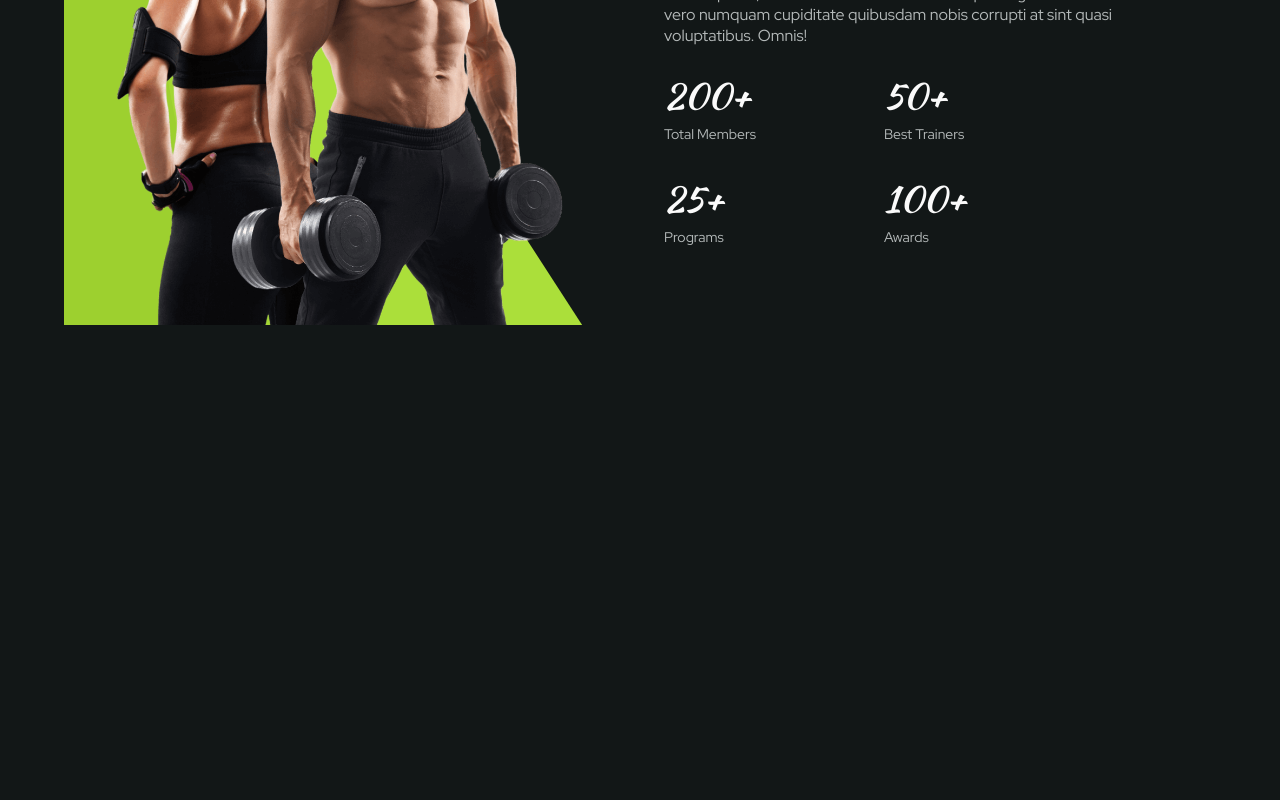
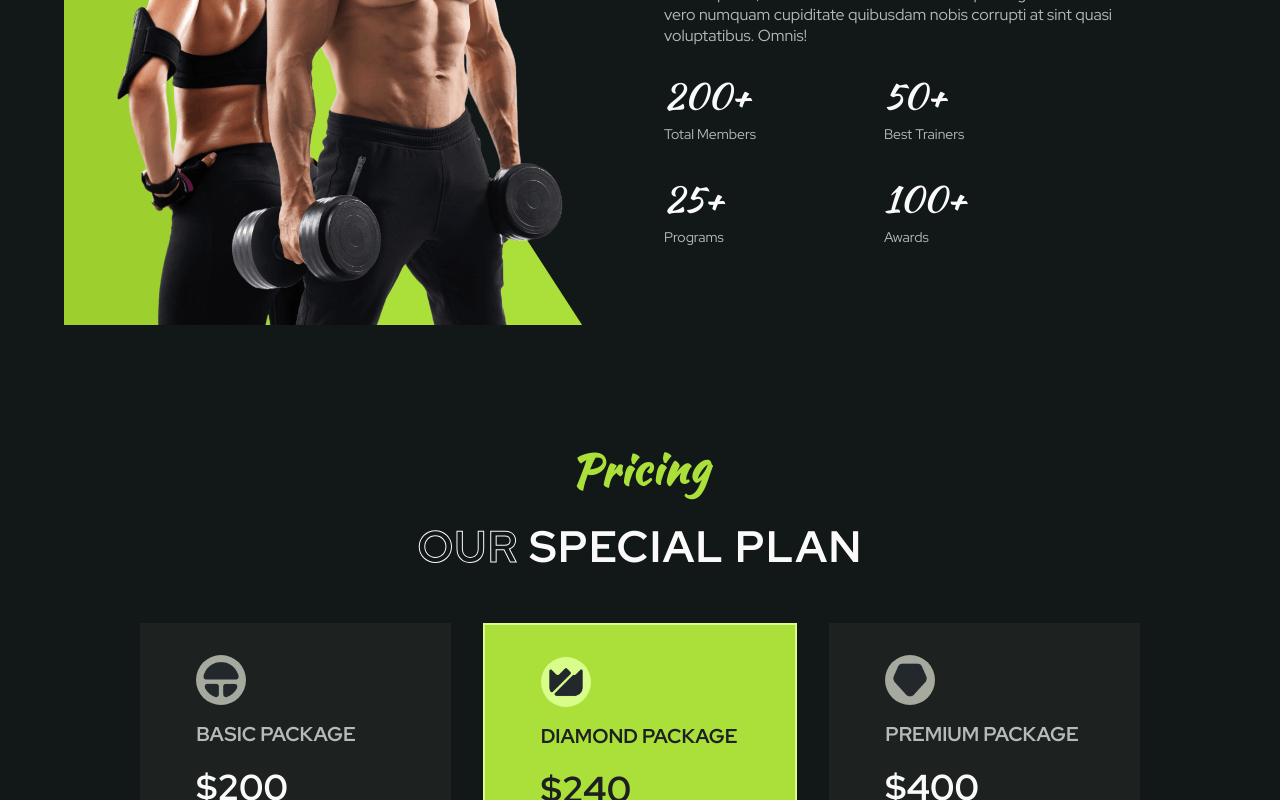
Before and after one commit to Jeanspkdz/Gym-Website, a React (Vite) app: page / in a window 1280 px wide. Shown: the part 2000-2800 px from the top of the page. Before the commit the page ends 2325 px from the top, so only its background shows below. Built offline with nearby package versions, Linux system fonts and the light colour scheme.

Commit message:
feat: Add pricing section layout

```diff
--- a/src/App.tsx
+++ b/src/App.tsx
@@ -5,6 +5,7 @@ import { Home } from "./layouts/home/home";
 import { Logos } from "./layouts/logo/logos";
 import { Programs } from "./layouts/programs/programs";
 import { Choose } from "./layouts/choose/choose";
+import { Pricing } from "./layouts/pricing/pricing";
 
 
 function App() {
@@ -16,6 +17,7 @@ function App() {
         <Logos/>
         <Programs/>
         <Choose/>
+        <Pricing/>
       </main>
       {/* <Main/> */}
     </>
--- /dev/null
+++ b/src/components/pricing-card/pricing-card.css
@@ -0,0 +1,95 @@
+.pricing-card {
+  display: flex;
+  flex-direction: column;
+  gap: 2rem;
+  justify-content: space-between;
+  padding: 1.5rem;
+  background-color: hsla(79, 6%, 64%, 0.07);
+
+  @media (width >= 48rem){
+    padding: 2rem 2.5rem;
+  }
+
+  @media (width >= 64rem){
+    padding: 2rem 3.5rem;
+  }
+}
+
+.pricing-card--diamond {
+  background-color: var(--first-color);
+  border: 2px solid var(--first-color-light);
+
+  & .pricing-card__shape{
+    background-color: var(--first-color-light);
+  }
+
+  & :is(.pricing-card__title, .pricing-card__price, .pricing-card__feature){
+    color: var(--title-color-black);;
+  }
+
+  & .pricing-card__feature-icon{
+    color: var(--title-color);
+  }
+}
+
+.pricing-card__shape {
+  border-radius: 50%;
+  width: 50px;
+  height: 50px;
+  background-color: var(--first-color-gray);
+  display: grid;
+  place-items: center;
+  margin-bottom: 1rem;
+}
+
+.pricing-card__logo {
+  width: 80%;
+}
+
+.pricing-card__title {
+  text-transform: uppercase;
+  font-size: var(--h3-font-size);
+  color: var(--text-color);
+  margin-bottom: 1rem;
+}
+
+.pricing-card__price {
+  color: var(--title-color);
+  font-size: var(--h1-font-size);
+  font-weight: var(--font-bold);
+}
+
+.pricing-card__button{
+  width: 100%;
+  justify-content: center;
+
+  &:hover {
+    background: var(--title-color);
+  }
+}
+
+.pricing-card__features {
+}
+
+.pricing-card__feature {
+  display: flex;
+  align-items: center;
+  font-size: var(--small-font-size);
+  gap: 0.4rem;
+
+  &:not(:last-child) {
+    margin-bottom: 1rem;
+  }
+
+  user-select: none;
+  opacity: .3;
+}
+
+.pricing-card__feature--available{
+  opacity: 1;
+  user-select: initial;
+}
+
+.pricing-card__feature-icon{
+  color: var(--first-color);
+}
--- /dev/null
+++ b/src/components/pricing-card/pricing-card.tsx
@@ -0,0 +1,90 @@
+import { IoIosCheckmarkCircle, IoMdArrowForward } from "react-icons/io";
+import "./pricing-card.css";
+import clsx from "clsx/lite";
+
+export interface PricingCardProps {
+  planName: PricingCardPlans;
+  imageUrl: string;
+  price: number;
+  featuresAvailable: number;
+}
+
+// eslint-disable-next-line @typescript-eslint/no-unused-vars
+const pricingCardPlans = {
+  basic: Symbol(),
+  premium: Symbol(),
+  diamond: Symbol(),
+} as const;
+
+export type PricingCardPlans = keyof typeof pricingCardPlans;
+
+const AVAILABLE_FEATURES = [
+  "5 Days in a week",
+  "01 Sweatshirt",
+  "01 Bottle of Protein",
+  "Access to videos",
+  "Muscle Stretching",
+];
+
+export const PricingCard = ({
+  planName,
+  imageUrl,
+  price,
+  featuresAvailable,
+}: PricingCardProps) => {
+  return (
+    <article
+      className={`${clsx(
+        "pricing-card",
+        planName == "diamond" && "pricing-card--diamond"
+      )}`}
+    >
+      <header className="pricing-card__header">
+        <div className="pricing-card__shape">
+          <img
+            src={imageUrl}
+            alt={`${planName} pricing-card logo`}
+            className="pricing-card__logo"
+          />
+        </div>
+
+        <h3 className="pricing-card__title">{planName} Package</h3>
+        <h2 className="pricing-card__price">${price}</h2>
+      </header>
+
+      <ul className="pricing-card__features">
+        {AVAILABLE_FEATURES.map((feature, index) => {
+            console.log("INDEX" ,index );
+            console.log("features" ,featuresAvailable );
+            console.log(index + 1 <= featuresAvailable );
+
+
+          return (
+            <li
+              key={index}
+              className={clsx(
+                "pricing-card__feature",
+                index + 1 <= featuresAvailable &&
+                  "pricing-card__feature--available"
+              )}
+            >
+              <IoIosCheckmarkCircle
+                className="pricing-card__feature-icon"
+                size={20}
+              />
+              {feature}
+            </li>
+          );
+        })}
+      </ul>
+
+      <a
+        href="#"
+        className="button button--secondary button--with-icon pricing-card__button"
+      >
+        Purchase Now
+        <IoMdArrowForward />
+      </a>
+    </article>
+  );
+};
--- a/src/index.css
+++ b/src/index.css
@@ -156,6 +156,7 @@ h3 {
   gap: 0.3rem;
 
   & svg {
+    font-size: 1.25rem;
     transition: transform 0.2s ease-in-out;
   }
 
--- /dev/null
+++ b/src/layouts/pricing/pricing.css
@@ -0,0 +1,24 @@
+.pricing {
+
+}
+
+.pricing__heading {
+  text-align: center;
+}
+
+.pricing__cards{
+  margin-top: 3rem;
+  display: flex;
+  flex-wrap: wrap;
+  justify-content: center;
+  gap: 2rem;
+
+  @media (width >= 40rem){
+    grid-template-columns: 285px;
+  }
+
+
+  @media (width >= 48rem){
+    grid-template-columns: repeat(auto-fit, 320px);
+  }
+}
--- /dev/null
+++ b/src/layouts/pricing/pricing.tsx
@@ -0,0 +1,59 @@
+import {
+  PricingCard,
+  PricingCardProps,
+} from "@/components/pricing-card/pricing-card";
+
+import basicPackage from "@/assets/img/pricing1.png";
+import premiumPackage from "@/assets/img/pricing2.png";
+import diamondPackage from "@/assets/img/pricing3.png";
+
+import "./pricing.css";
+import { Heading } from "@/components/heading/heading";
+
+const packages: PricingCardProps[] = [
+  {
+    planName: "basic",
+    imageUrl: basicPackage,
+    price: 200,
+    featuresAvailable: 2
+  },
+  {
+    planName: "diamond",
+    imageUrl: premiumPackage,
+    price: 240,
+    featuresAvailable: 3
+  },
+  {
+    planName: "premium",
+    imageUrl: diamondPackage,
+    price: 400,
+    featuresAvailable: 5
+  },
+];
+
+export const Pricing = () => {
+  return (
+    <section className="pricing section">
+      <div className="pricing__container container">
+        <div className="pricing__heading">
+          <Heading subtitle="Pricing">
+            <span>Our </span>
+            <span>Special Plan</span>
+          </Heading>
+        </div>
+
+        <div className="pricing__cards">
+          {packages.map(({ planName, price, featuresAvailable, imageUrl }, index) => (
+            <PricingCard
+              key={index}
+              planName={planName}
+              imageUrl={imageUrl}
+              price={price}
+              featuresAvailable={featuresAvailable}
+            />
+          ))}
+        </div>
+      </div>
+    </section>
+  );
+};
```
